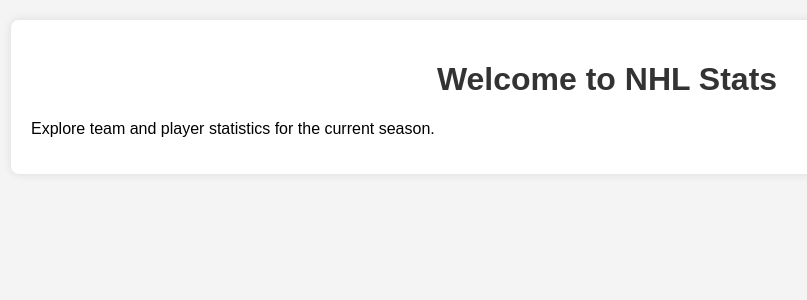
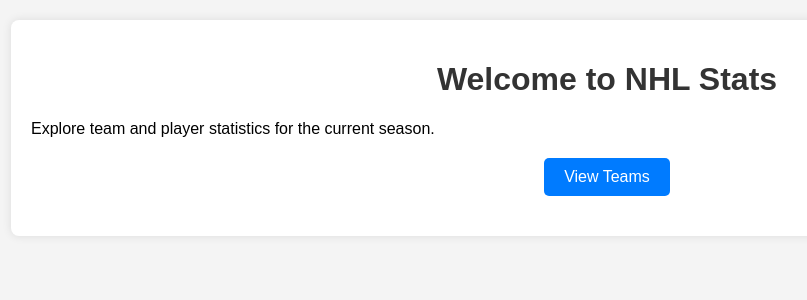
Before and after one commit to icehot846/NHL_Python, a React (Create React App) app in the folder frontend/: page / in a window 1280 px wide. Shown: the top 300 px of the page, without its empty margins (33-840 px from the left). Built offline with nearby package versions, Linux system fonts and the light colour scheme.

Commit message:
Added button to navigate from home page to teams page

```diff
--- a/frontend/src/pages/Home.js
+++ b/frontend/src/pages/Home.js
@@ -1,10 +1,14 @@
 import React from "react";
+import { useNavigate } from "react-router-dom";
 
 function Home() {
+    const navigate = useNavigate(); // ✅ useNavigate inside a functional component
+
     return (
         <div className="container">
             <h1>Welcome to NHL Stats</h1>
             <p>Explore team and player statistics for the current season.</p>
+            <button onClick={() => navigate("/teams")}>View Teams</button>
         </div>
     );
 }
```
